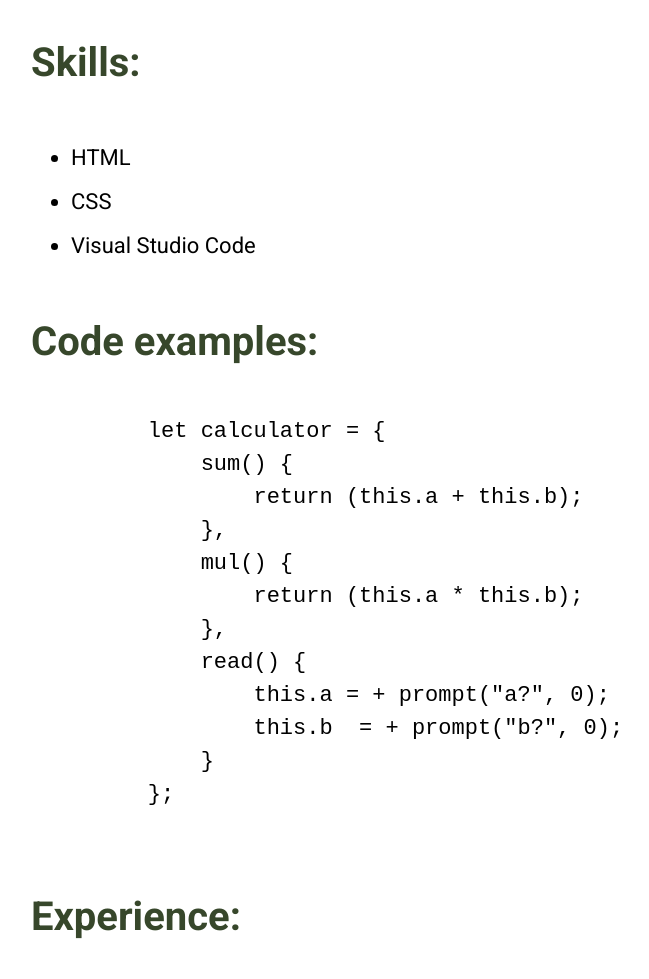
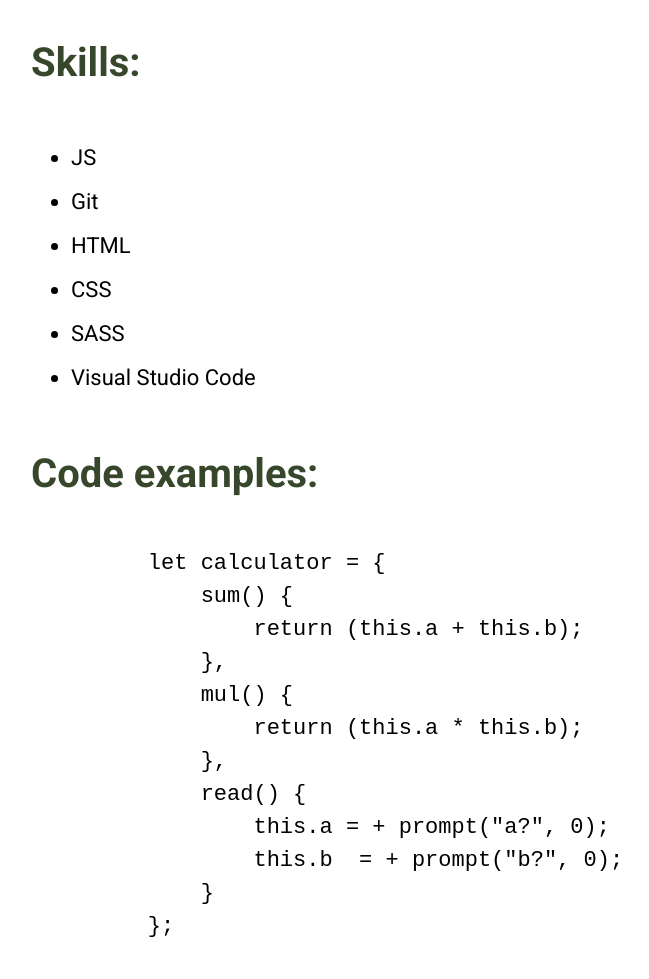
Before and after one commit to KseniyaYatskevich/rsschool-cv, a plain HTML site: page index.html in a window 1280 px wide. Shown: the part 840-1819 px from the top of the page, without its empty margins (97-746 px from the left). Drawn offline with Linux system fonts and the light colour scheme.

Commit message:
feat: update information in index.html

```diff
--- a/index.html
+++ b/index.html
@@ -34,8 +34,11 @@
             <section class="skills">
                 <h2 class="section-title">Skills:</h2>
                 <ul>
+                    <li>JS</li>
+                    <li>Git</li>
                     <li>HTML</li>
                     <li>CSS</li>
+                    <li>SASS</li>
                     <li>Visual Studio Code</li>
                 </ul>
             </section>
@@ -72,7 +75,7 @@
             </section>
             <section class="english">
                 <h2 class="section-title">English:</h2>
-                <p>A2(Pre-Intermediate)</p>
+                <p>A1(Pre-Intermediate)</p>
             </section>
         </main>
     </div>
```
Also changed, not shown: 1 other file.
